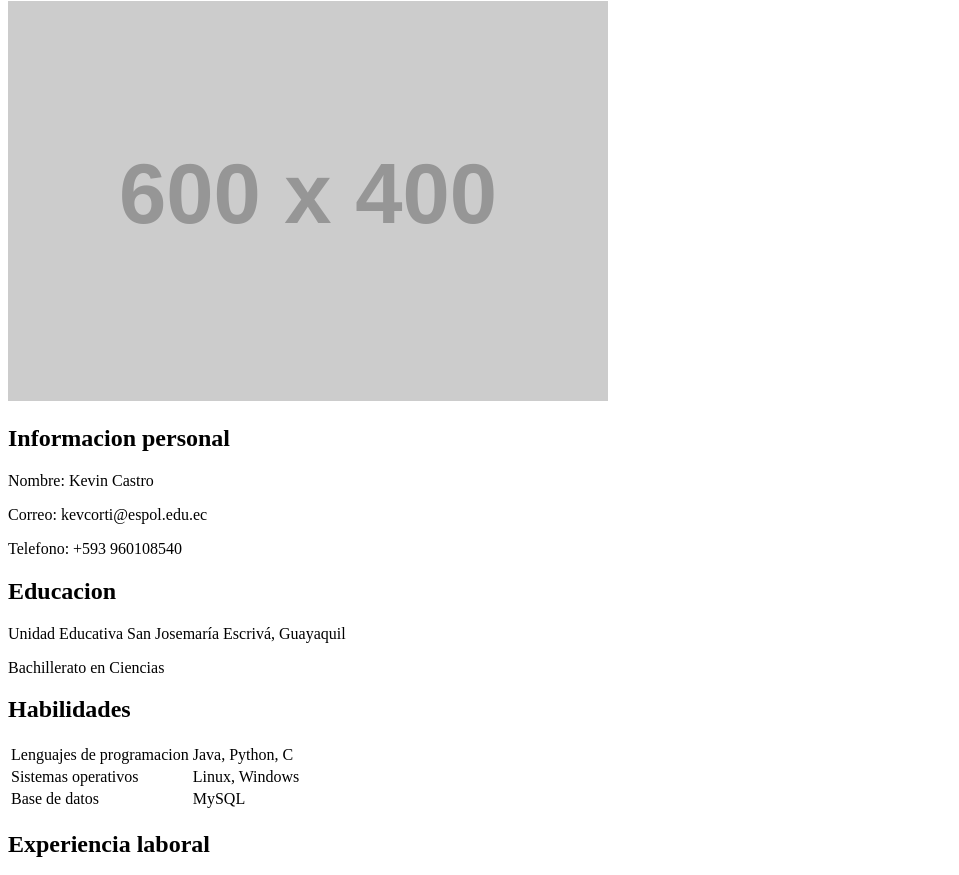
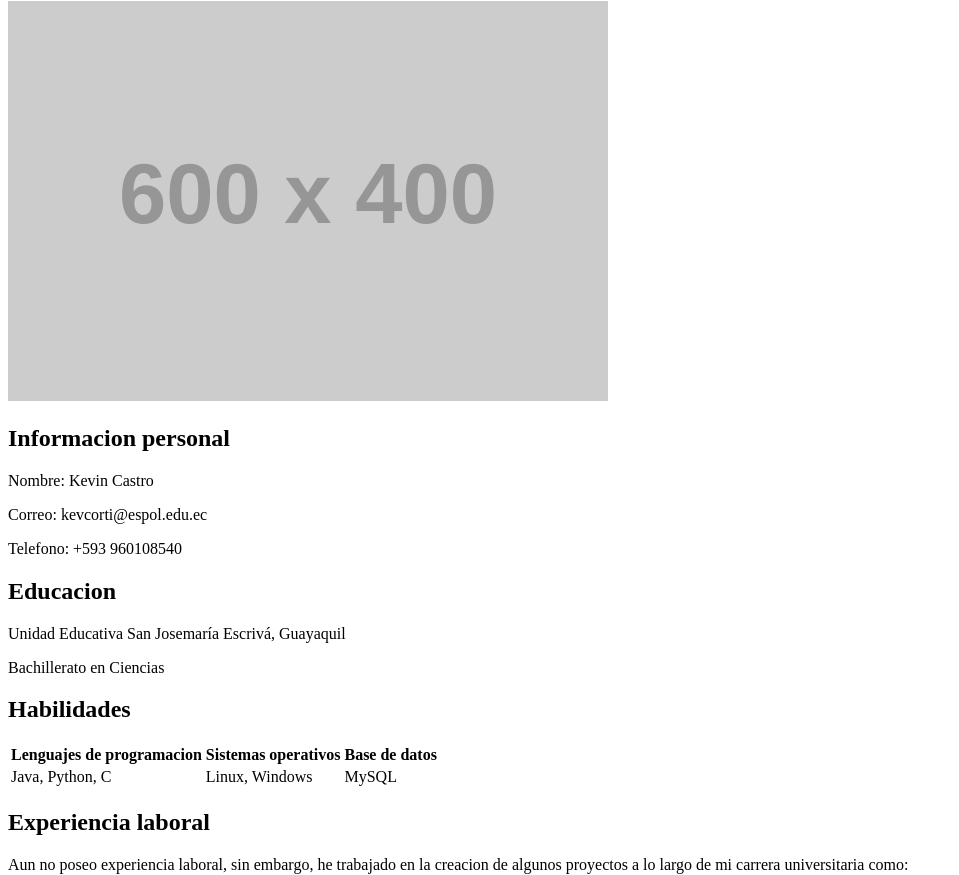
Before and after one commit to kevcorti/curriculum, a plain HTML site: page index.html in a window 1280 px wide. Shown: the part 105-980 px from the top of the page, without its empty margins (0-959 px from the left). Drawn offline with Linux system fonts and the light colour scheme; placeholder pictures from the web are drawn by us.

Commit message:
Update index.html

```diff
--- a/index.html
+++ b/index.html
@@ -28,15 +28,14 @@
   <h2> Habilidades </h2>
     <table>
     <tr>
-      <td>Lenguajes de programacion</td>
-      <td>Java, Python, C </td>
+      <th>Lenguajes de programacion</td>
+      <th>Sistemas operativos</td>
+      <th>Base de datos</td>
+      <th> </td>
     </tr>
     <tr>
-      <td>Sistemas operativos</td>
+      <td>Java, Python, C</td>
       <td>Linux, Windows</td>
-    </tr>
-    <tr>
-      <td>Base de datos</td>
       <td>MySQL</td>
     </tr>
     </table>
```
